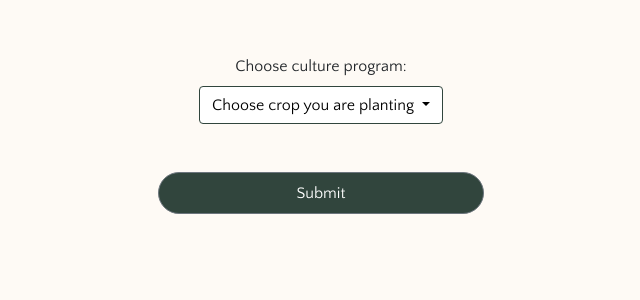
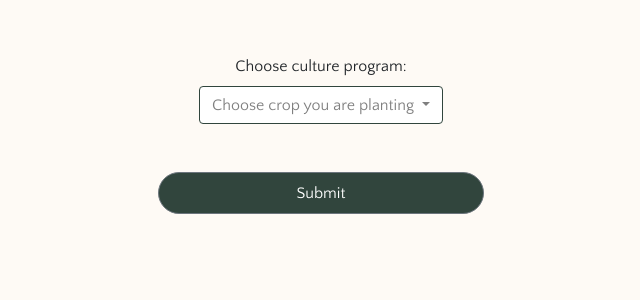
Before and after one commit to luanakimley/GreenhouseManagementSystem, a Flask app: page /landing in a window 1280 px wide. Shown: the part 366-666 px from the top of the page, without its empty margins (319-959 px from the left). Run offline with Flask 2, Linux system fonts and the light colour scheme; some libraries are stand-ins or nearby versions; some web fonts are replaced.

Commit message:
:lipstick: Change colour of dropdown text in landing page

```diff
--- a/webserver/templates/landing.html
+++ b/webserver/templates/landing.html
@@ -6,7 +6,7 @@
     <h2 class="mb-5">Welcome, (name)!</h2>
     Choose culture program:
     <div class="dropdown">
-      <a class="btn btn-light dropdown-toggle" href="#" role="button" id="dropdownMenuLink" data-bs-toggle="dropdown" aria-expanded="false">
+      <a class="btn btn-light dropdown-toggle text-black-50" href="#" role="button" id="dropdownMenuLink" data-bs-toggle="dropdown" aria-expanded="false">
         Choose crop you are planting
       </a>
       <ul class="dropdown-menu" aria-labelledby="dropdownMenuLink">
```
